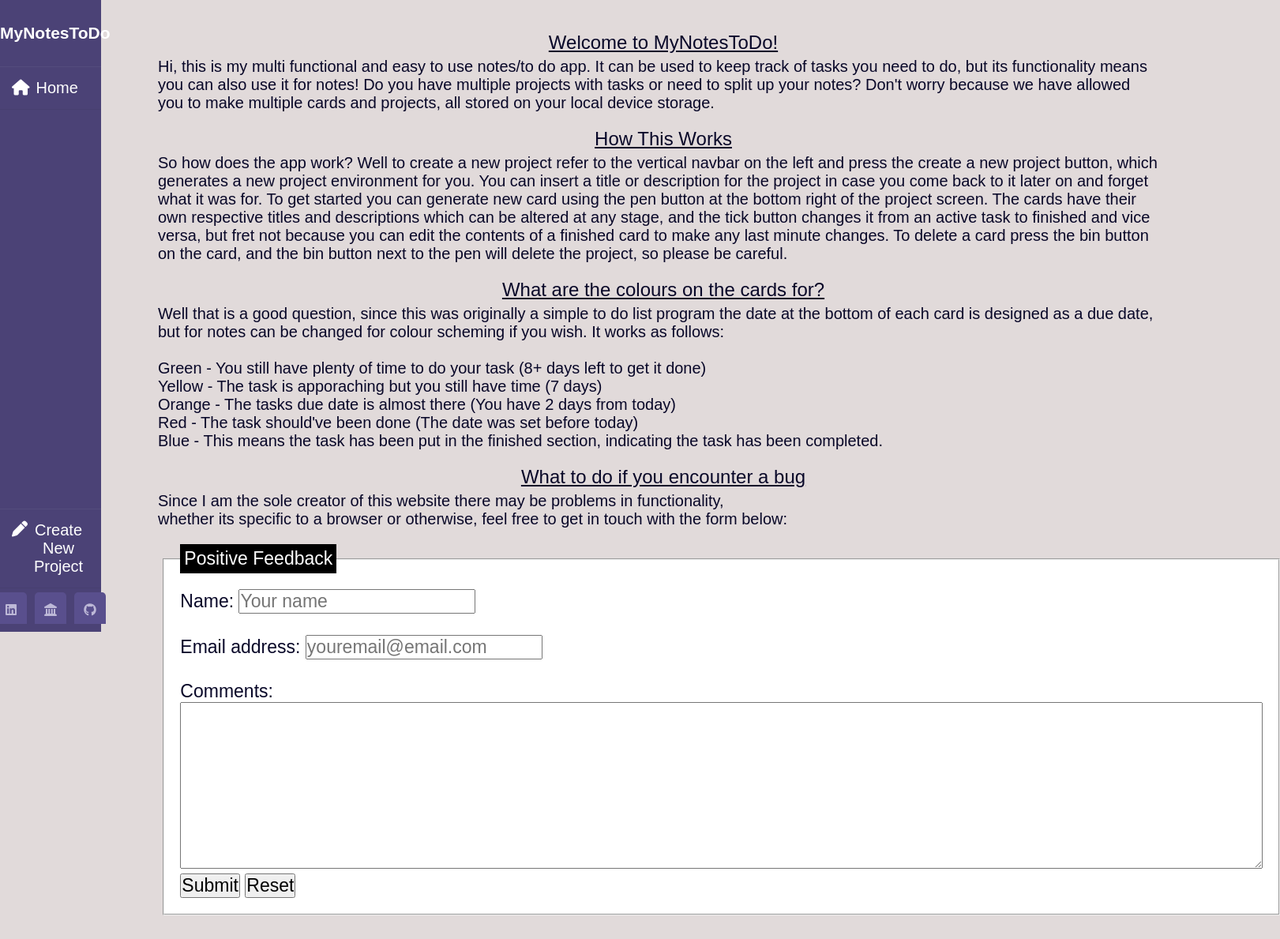
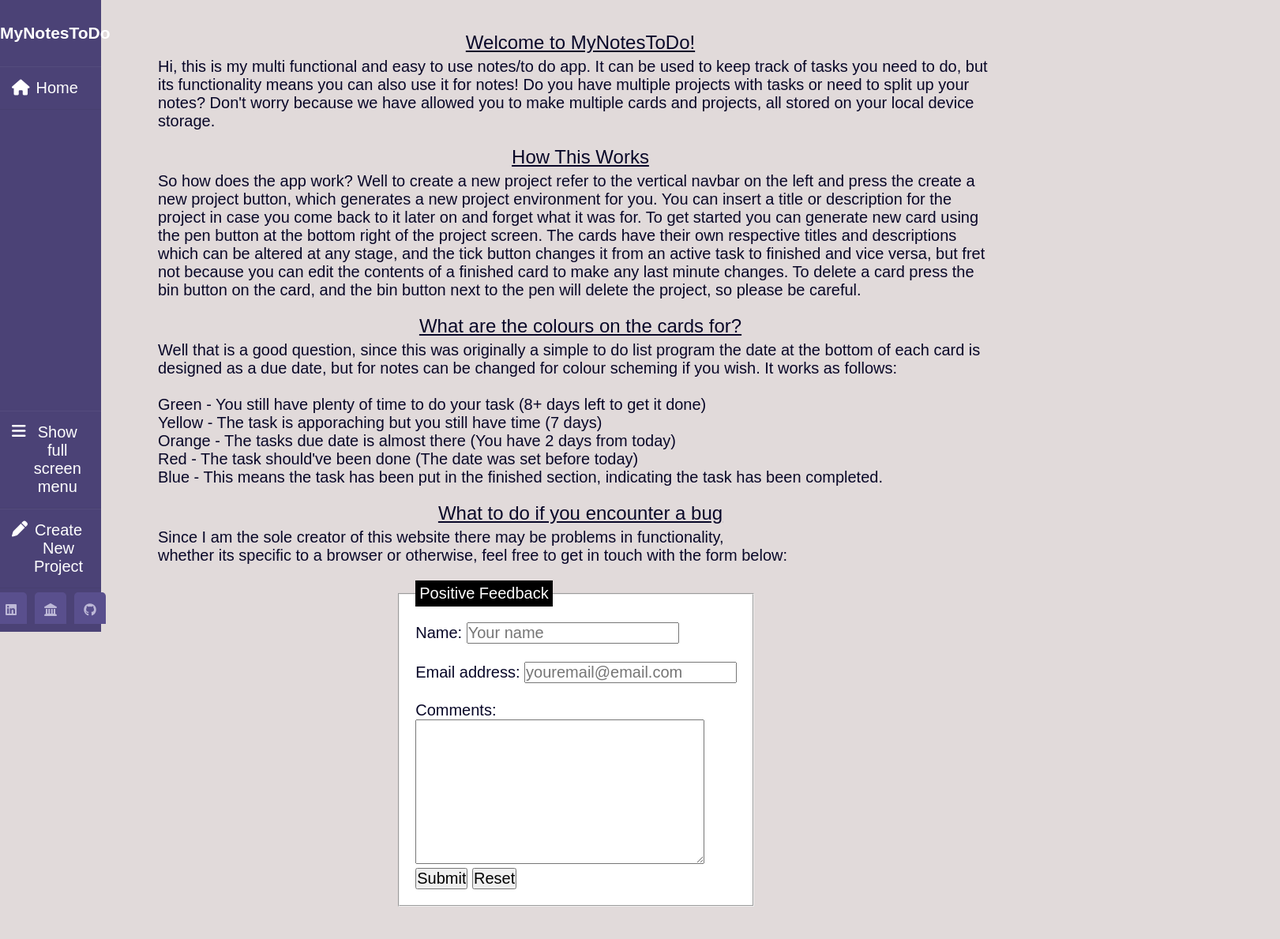
Before and after one commit to m0ravat/ToDoListApp, a website built with webpack: page src/index.html in a window 1280 px wide. Shown: the whole page at 79% size, 1621 px wide, since content can reach past the window. Built offline with nearby package versions, Linux system fonts and the light colour scheme.

Commit message:
added full menu func and updated form css

```diff
--- a/src/index.html
+++ b/src/index.html
@@ -5,22 +5,19 @@
     <meta charset="UTF-8">
     <meta name="viewport" content="width=device-width, initial-scale=1.0">
     <script src="https://kit.fontawesome.com/b99e675b6e.js"></script>
+    <script src="https://kit.fontawesome.com/71da1e9480.js" crossorigin="anonymous"></script>
     <title>To Do List App</title>
 </head>
 <body>
     <div class="wrapper">
-        <div class="sidebar">
-            <div class="hamburger">
-                <div class="line"></div>
-                <div class="line"></div>
-                <div class="line"></div>
-            </div>
+        <div class="sidebar" id="sode">
             <h2>MyNotesToDo</h2>
             <ul id="first">
                 <li id="home"><button><i class="fas fa-home"></i>  Home</button></li>
             </ul>
             <ul id="list">
             </ul>
+            <button id="extend"><i class="fa-solid fa-bars"></i>Show full screen menu</button>
             <button id="create"><i class="fas fa-pen"></i>Create New Project</button>
             <div class="social_media">
               <a href="https://www.linkedin.com/in/muhammad-ravat" target="_blank"><i class="fab fa-linkedin"></i></a>
--- a/src/index.js
+++ b/src/index.js
@@ -173,7 +173,7 @@ function loadHomePage() {
                     <input type="email" id="email1" name="email" placeholder="youremail@email.com"><br> <br
 
                     <label for="extraP1">Comments:</label>
-                    <textarea name="extraP" id="extraP1" cols="100" rows="7"></textarea> <br>
+                    <textarea name="extraP" id="extraP1" rows="7"></textarea> <br>
                     <input type="submit" value="Submit" class="buttons">
                     <input type="reset" value="Reset" class="buttons">
                 </fieldset>
@@ -183,3 +183,13 @@ function loadHomePage() {
         </div>
     `;
 }
+let count = 0;
+document.getElementById("extend").addEventListener('click',function(){
+    if (count%2==0){
+        document.getElementById("sode").style.width="100%";
+    }
+    else{
+        document.getElementById("sode").style.width="10%";
+    }
+    count++;
+});
--- a/src/style.css
+++ b/src/style.css
@@ -3,6 +3,7 @@ body{
     color: #080728;
     margin: 0;
     margin-bottom: 10px;
+    overflow-x: hidden;
 }
 div#form{
     display: block;
@@ -12,19 +13,20 @@ form{
     margin: 20px auto 20px auto;
     display: inline-block;
     text-align: left;
-    width: 99%;
-    font-size: calc(18px + 0.390625vw);
+    width: fit-content;
+    max-width: 99%;
+    font-size: calc(15px + 0.390625vw);
 }
 
 label, input, textarea{
-    font-size: calc(18px + 0.390625vw);
+    font-size: calc(15px + 0.390625vw);
 }
 textarea{
     padding: 10px;
+    width: 90%;
 }
 fieldset{
     background-color: white;
-    width: 700px;
     padding: 20px;
 }
 legend{
@@ -131,12 +133,46 @@ h1{
     cursor: pointer; /* Change cursor to pointer to indicate it's clickable */
     outline: none; /* Remove outline on focus */
 }
+.wrapper .sidebar ul#list {
+    flex-grow: 1;
+    overflow: auto;
+    max-height: 90%;
+    padding-bottom: 0;
+    scrollbar-width: thin;
+    scrollbar-color: #888 #f1f1f1;
+    direction: rtl; /* Scrollbar on left */
+}
 
+.wrapper .sidebar ul#list li {
+    direction: ltr;
+    padding: 15px;
+    border-bottom: 1px solid rgba(0, 0, 0, 0.05);
+    border-top: 1px solid rgba(255, 255, 255, 0.05);
+}
+
+.wrapper .sidebar ul#list::-webkit-scrollbar {
+    width: 8px;
+}
+
+.wrapper .sidebar ul#list::-webkit-scrollbar-track {
+    background: #f1f1f1;
+}
+
+.wrapper .sidebar ul#list::-webkit-scrollbar-thumb {
+    background-color: #888;
+    border-radius: 10px;
+    border: 2px solid #f1f1f1;
+}
+
+.wrapper .sidebar ul#list::-webkit-scrollbar-thumb:hover {
+    background-color: #555;
+}
 .material-symbols-outlined {
     font-size: 10dvh;
     color: #3fffb9;
     background-color: black;
 }
+
 span.small{
     font-size: 30px;
 }
@@ -194,12 +230,7 @@ li button{
     flex-direction: column;
     justify-content: space-between;
 }
-.wrapper .sidebar ul#list {
-    flex-grow: 1;
-    overflow-y: auto;
-    max-height: 90%;
-    padding-bottom: 0px;
-}
+
 .wrapper .sidebar h2{
     color: #fff;
     text-align: center;
@@ -306,9 +337,20 @@ h2{
     border-bottom: 1px solid rgba(0,0,0,0.05);
     border-top: 1px solid rgba(255,255,255,0.05);
 }
-#create:hover{
+#extend{
+    position: static;
+    margin-top: auto;
+    display: flex;
+    font-size: 20px;
+    padding: 15px;
+    border-bottom: 1px solid #bdb8d7;
+    border-bottom: 1px solid rgba(0,0,0,0.05);
+    border-top: 1px solid rgba(255,255,255,0.05);
+}
+#create:hover,#extend:hover{
     background-color: #594f8d;
 }
 ul#list{
-    overflow-y: scroll;
+    overflow: auto;
+    overflow-x: auto;
 }
--- a/src/todo.js
+++ b/src/todo.js
@@ -17,7 +17,7 @@ export class ToDo {
         newProject.classList.add("projects");
         newProject.setAttribute("data-index", this.index);
         newProject.innerHTML = `
-            <button><i class="fas fa-home"></i>${this.title}</button>
+            <button>${this.title}</button>
         `;
         list.appendChild(newProject);
     }
```
Also changed, not shown: dist/bundle.js, dist/index.html, dist/main.css.
